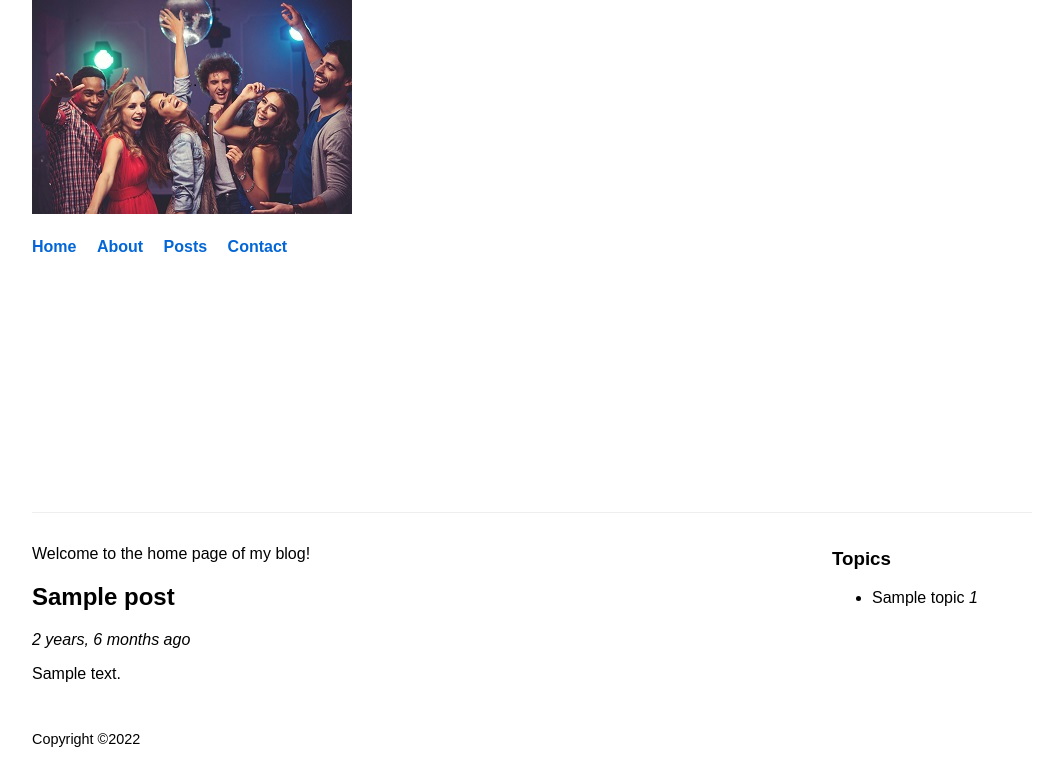
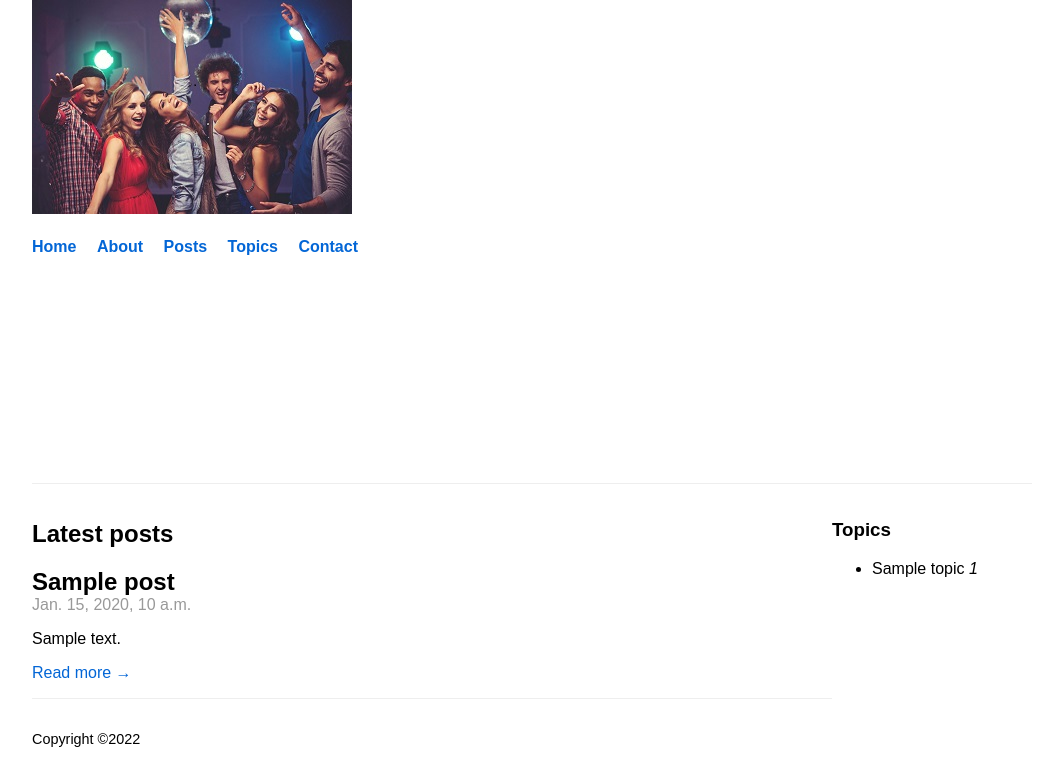
Before and after one commit to Roopa-Karanam/roopa_blog, a Django app: page / in a window 1280 px wide. Shown: the part 69-832 px from the top of the page, without its empty margins (108-1171 px from the left). Run offline with Django 4.2, Linux system fonts and the light colour scheme; tables that the repository leaves empty hold one stand-in row (values such as "Sample post"); some libraries are stand-ins or nearby versions.

Commit message:
Added topic detail view

```diff
--- a/blogroopa/models.py
+++ b/blogroopa/models.py
@@ -1,5 +1,5 @@
 # blog/models.py
-
+from django.urls import reverse
 from django.db import models
 from django.conf import settings  # Imports Django's loaded settings
 
@@ -16,6 +16,10 @@ class Topic(models.Model):
 
     class Meta:
         ordering = ['name']
+
+    def get_absolute_url(self):
+        kwargs = {'slug': self.slug}
+        return reverse('topic-detail', kwargs=kwargs)
 
 class Post(models.Model):
     """
@@ -62,6 +66,8 @@ class Post(models.Model):
         related_name='blogroopa_posts'
     )
 
+
+
     def __str__(self):
         return self.title
     class Meta:
@@ -69,6 +75,21 @@ class Post(models.Model):
         # specifies to order in descending/reverse order.
         # Otherwise, it will be in ascending order.
         ordering = ['-created']
+
+    def get_absolute_url(self):
+        if self.published:
+            kwargs = {
+                'year': self.published.year,
+                'month': self.published.month,
+                'day': self.published.day,
+                'slug': self.slug
+            }
+        else:
+            kwargs = {'pk': self.pk}
+
+        return reverse('post-detail', kwargs=kwargs)
+
+
 
 
 class Comments(models.Model):
--- a/blogroopa/static/blogroopa/base.css
+++ b/blogroopa/static/blogroopa/base.css
@@ -81,3 +81,42 @@ html {
     /* The grid has 2 columns. 1 with auto width, the other is 200px wide */
     grid-template-columns: auto 200px;
   }
+
+
+  /* Post preview */
+.post-preview {
+  border-bottom: 1px #eee solid;
+}
+.post-preview h2 {
+  padding-bottom: 0;
+  margin-bottom: 0;
+}
+
+.post-preview time {
+  color: #999;
+}
+
+.post-preview section {
+  margin: 1rem 0;
+}
+
+/* Post detail article */
+#post-detail-article h1 {
+  margin-bottom: 0;
+  padding-bottom: 0;
+}
+
+#post-detail-article .author {
+  font-size: 0.9rem;
+  font-weight: bold;
+  color: #555;
+}
+
+#post-detail-article .published {
+  color: #999;
+  font-size: 0.9rem;
+}
+
+#post-detail-article .content {
+  margin: 2rem 0;
+}
--- a/blogroopa/templates/blogroopa/base.html
+++ b/blogroopa/templates/blogroopa/base.html
@@ -21,7 +21,8 @@
     <ul>
       <li><a href="{% url "home" %}">Home</a></li>
       <li><a href="{% url "about" %}">About</a></li>
-      <li><a href="#">Posts</a></li>
+       <li><a href="{% url "post-list" %}">Posts</a></li>
+       <li><a href="{% url "topic-list" %}">Topics</a></li>
       <li><a href="#">Contact</a></li>
     </ul>
   </nav>
--- a/blogroopa/templates/blogroopa/home.html
+++ b/blogroopa/templates/blogroopa/home.html
@@ -3,19 +3,10 @@
 {% extends "blogroopa/base.html" %}
 
 {% block main %}
-<p>Welcome to the home page of my blog!</p>
-
-
-<section class="latest-article-preview">
-
-    {% for post in latest_posts %}
-    <article>
-      <h2>{{ post.title }}</h2>
-      <em>{{ post.published|timesince }} ago</em>
-      {{ post.content|linebreaks }}
-    </article>
-    {% endfor %}
-
+<section>
+  <h1>Latest posts</h1>
+  {% for post in latest_posts %}
+    {% include "blogroopa/post_preview.html" %}
+  {% endfor %}
 </section>
-
 {% endblock %}
--- /dev/null
+++ b/blogroopa/templates/blogroopa/post_preview.html
@@ -0,0 +1,10 @@
+
+
+<article class="post-preview">
+<h2>{{ post.title }}</h2>
+<time>{{ post.published }}</time>
+<section class="teaser">
+  {{ post.content|truncatewords:20 }}
+</section>
+<p><a href="{{ post.get_absolute_url }}">Read more &rarr; </a></p>
+</article>
--- a/blogroopa/views.py
+++ b/blogroopa/views.py
@@ -3,6 +3,8 @@ from django.shortcuts import render
 from . import models
 from django.db.models import Count
 from django.views.generic.base import TemplateView
+from django.views.generic import ListView
+from django.views.generic import DetailView
 
 # Create your views here.
 
@@ -20,4 +22,37 @@ class AboutView(TemplateView):
     template_name = 'blogroopa/about.html'
 
 def terms_and_conditions(request):
-   return render(request, 'blog/terms_and_conditions.html')
+   return render(request, 'blogroopa/terms_and_conditions.html')
+
+class PostListView(ListView):
+    model = models.Post
+    context_object_name = 'posts'
+    queryset = models.Post.objects.filter(status=models.Post.PUBLISHED).order_by('-published')  # Customized queryset
+
+class TopicListView(ListView):
+    model = models.Topic
+    context_object_name = 'topics'
+    queryset = models.Topic.objects.all()  # Customized queryset
+
+
+class PostDetailView(DetailView):
+    model = models.Post
+
+    def get_queryset(self):
+        queryset = super().get_queryset()
+
+        # If this is a `pk` lookup, use default queryset
+        if 'pk' in self.kwargs:
+            return queryset
+
+        # Otherwise, filter on the published date
+        return queryset.filter(
+            published__year=self.kwargs['year'],
+            published__month=self.kwargs['month'],
+            published__day=self.kwargs['day'],
+        )
+
+class TopicDetailView(DetailView):
+    model = models.Topic
+    def get_queryset(self):
+        return super().get_queryset().all()
--- a/roopa_blog/urls.py
+++ b/roopa_blog/urls.py
@@ -24,5 +24,24 @@ urlpatterns = [
 
     path('', views.HomeView.as_view(), name='home'),  # Set root to home view
     path('about/', views.AboutView.as_view(), name='about'),
+    path('posts/', views.PostListView.as_view(), name='post-list'),
+    path(
+        'posts/<int:year>/<int:month>/<int:day>/<slug:slug>/',
+        views.PostDetailView.as_view(),
+        name='post-detail',
+    ),
+    path(
+        'posts/<int:pk>/',
+        views.PostDetailView.as_view(),
+        name='post-detail',
+    ),
+
+    path(
+        'topics/<slug:slug>/',
+        views.TopicDetailView.as_view(),
+        name='topic-detail',
+    ),
+    path('topics/', views.TopicListView.as_view(), name='topic-list'),
+
 
 ]
```
Also changed, not shown: blogroopa/templates/blogroopa/post_detail.html (added, +15 -0 lines), blogroopa/templates/blogroopa/post_list.html (added, +13 -0 lines), blogroopa/templates/blogroopa/topic_detail.html (added, +13 -0 lines), blogroopa/templates/blogroopa/topic_list.html (added, +17 -0 lines).
